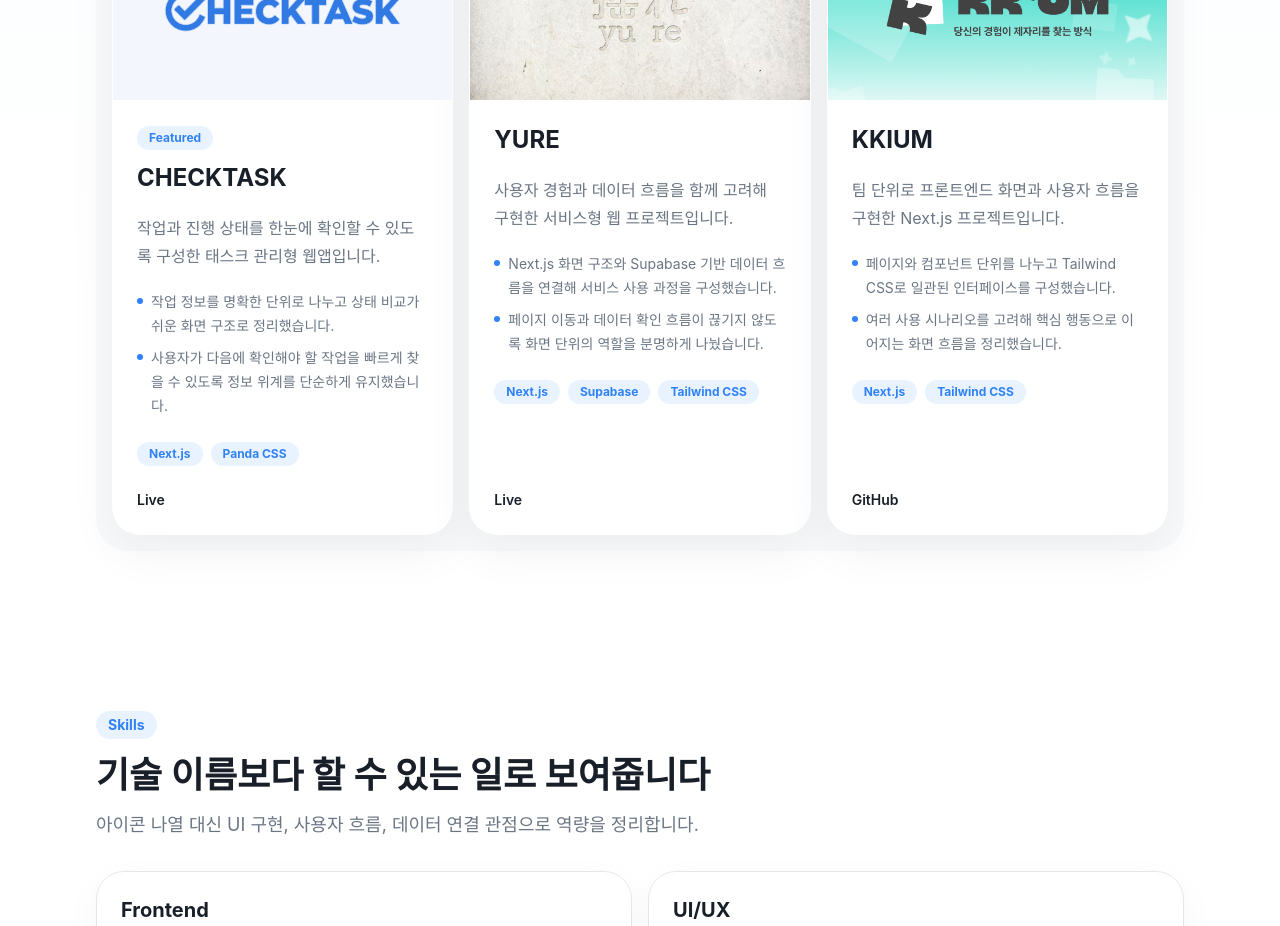
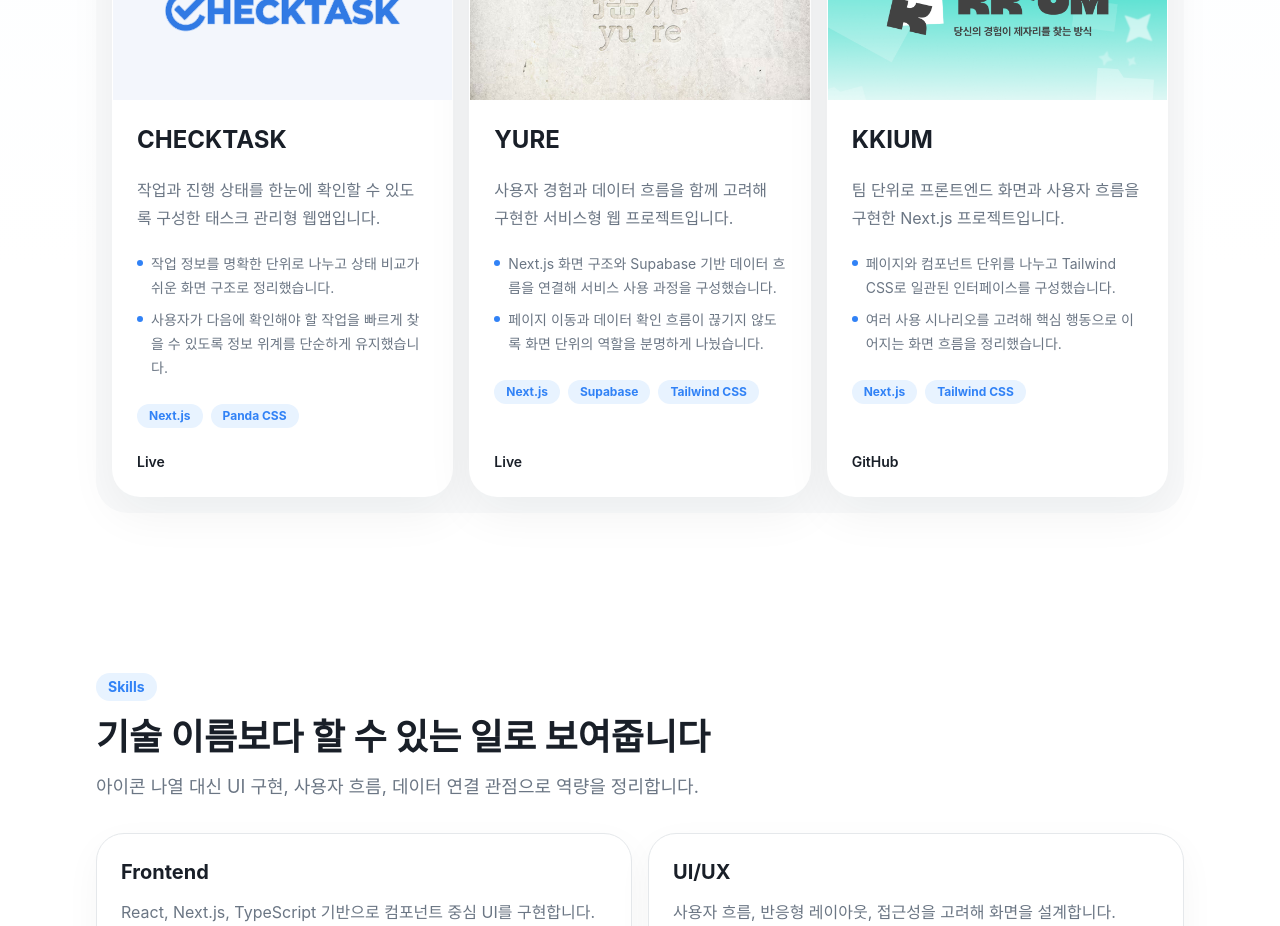
Before and after one commit to sungtaegyeong/portfolio, a Next.js app: page / in a window 1280 px wide. Shown: the part 1060-1986 px from the top of the page. Built offline with nearby package versions, Linux system fonts and the light colour scheme.

Commit message:
style: remove featured project badge

```diff
--- a/src/components/sections/ProjectsSection.tsx
+++ b/src/components/sections/ProjectsSection.tsx
@@ -20,11 +20,6 @@
       <div className="flex flex-1 flex-col p-6">
         <div className="mb-5 flex items-start justify-between gap-4">
           <div>
-            {project.featured && (
-              <p className="mb-3 inline-flex rounded-full bg-[var(--accent-soft)] px-3 py-1 text-xs font-bold text-[var(--accent)]">
-                Featured
-              </p>
-            )}
             <h3 className="text-2xl font-bold text-[var(--foreground)]">{project.title}</h3>
           </div>
         </div>
--- a/src/data/projects.ts
+++ b/src/data/projects.ts
@@ -10,7 +10,6 @@
   techStack: string[];
   liveUrl?: string;
   githubUrl?: string;
-  featured?: boolean;
 };
 
 export const featuredProjects: Project[] = [
@@ -28,7 +27,6 @@
     ],
     techStack: ["Next.js", "Panda CSS"],
     liveUrl: "https://checktask.kro.kr",
-    featured: true,
   },
   {
     slug: "yure",
```
Also changed, not shown: 1 other file (tests, documents, lock files or other folders).
